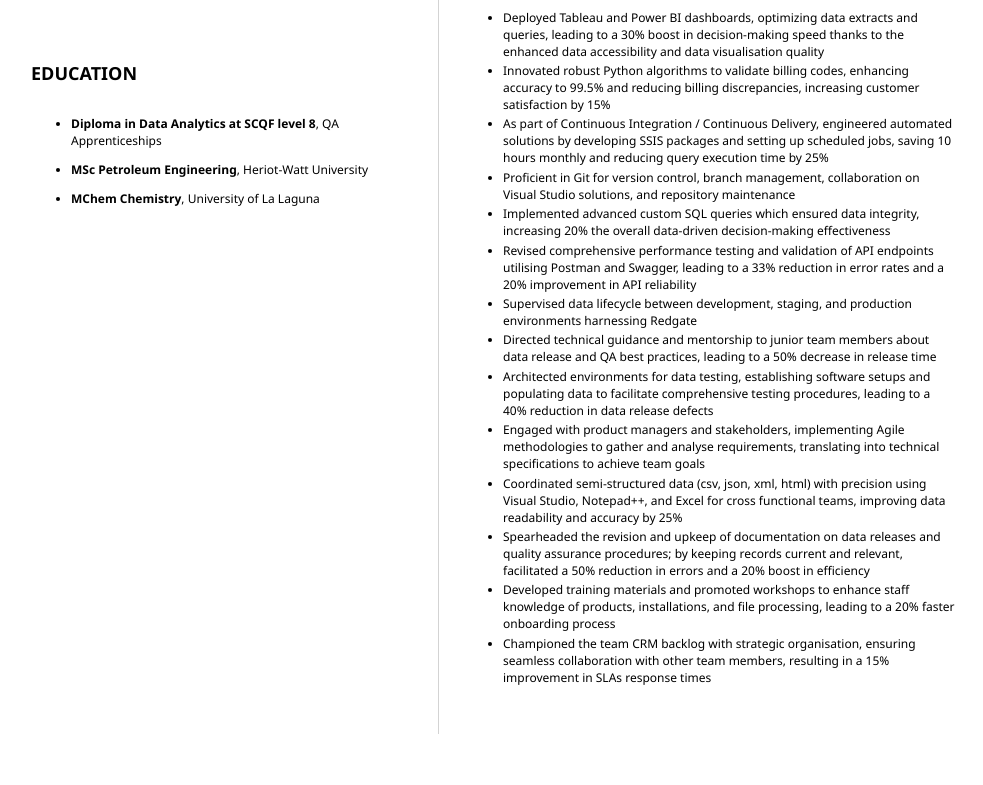
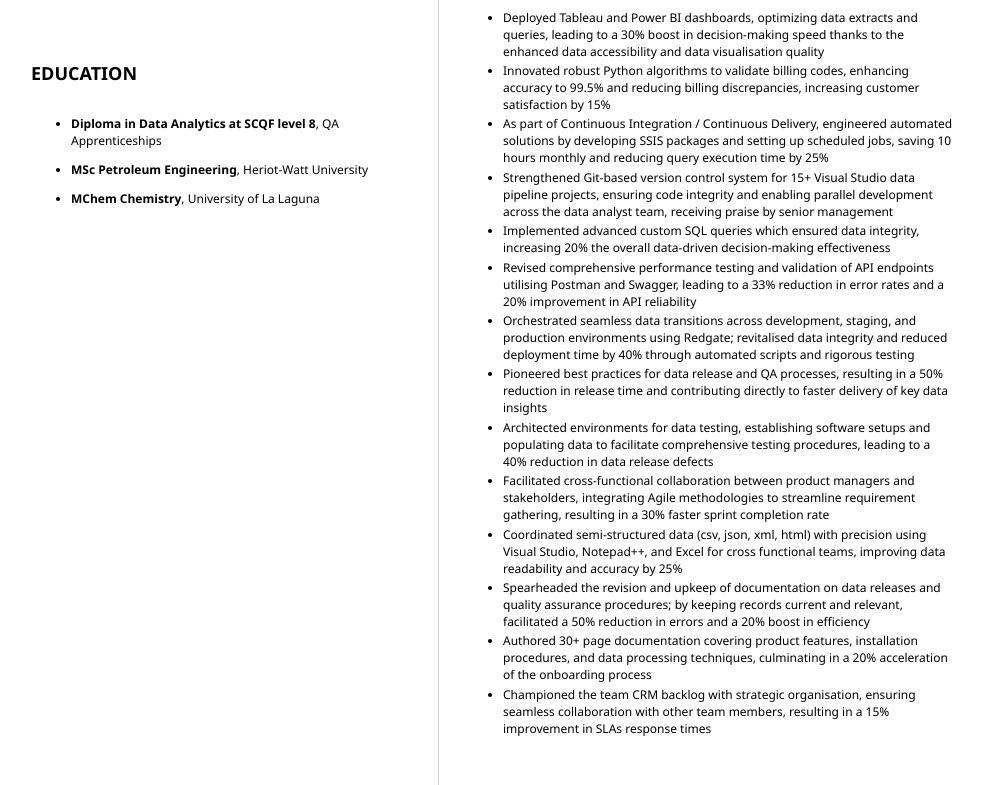
Before and after one commit to robercnaranjo/cv, a plain HTML site: page index.html in a window 1280 px wide. Shown: the part 746-1531 px from the top of the page, without its empty margins (153-1136 px from the left). Before the commit the page ends 1480 px from the top, so only its background shows below. Drawn offline with Linux system fonts and the light colour scheme.

Commit message:
Improvement to Craneware position

```diff
--- a/index.html
+++ b/index.html
@@ -145,8 +145,8 @@
                                 packages and setting up scheduled jobs, saving 10 hours monthly and reducing query execution time by 25%
                             </li>
                             <li>
-                                Proficient in Git for version control, branch management, collaboration on Visual Studio solutions, and
-                                repository maintenance
+                                Strengthened Git-based version control system for 15+ Visual Studio data pipeline projects,
+                                ensuring code integrity and enabling parallel development across the data analyst team, receiving praise by senior management
                             </li>
                             <li>
                                 Implemented advanced custom SQL queries which ensured data integrity, increasing 20% the overall
@@ -157,19 +157,20 @@
                                 leading to a 33% reduction in error rates and a 20% improvement in API reliability
                             </li>
                             <li>
-                                Supervised data lifecycle between development, staging, and production environments harnessing Redgate
+                                Orchestrated seamless data transitions across development, staging, and production environments using Redgate;
+                                revitalised data integrity and reduced deployment time by 40% through automated scripts and rigorous testing
                             </li>
                             <li>
-                                Directed technical guidance and mentorship to junior team members about data release and QA best practices,
-                                leading to a 50% decrease in release time
+                                Pioneered best practices for data release and QA processes,
+                                resulting in a 50% reduction in release time and contributing directly to faster delivery of key data insights
                             </li>
                             <li>
                                 Architected environments for data testing, establishing software setups and populating data to
                                 facilitate comprehensive testing procedures, leading to a 40% reduction in data release defects
                             </li>
                             <li>
-                                Engaged with product managers and stakeholders, implementing Agile methodologies to gather and analyse
-                                requirements, translating into technical specifications to achieve team goals
+                                Facilitated cross-functional collaboration between product managers and stakeholders,
+                                integrating Agile methodologies to streamline requirement gathering, resulting in a 30% faster sprint completion rate
                             </li>
                             <li>
                                 Coordinated semi-structured data (csv, json, xml, html) with precision using Visual Studio, Notepad++,
@@ -180,8 +181,8 @@
                                 by keeping records current and relevant, facilitated a 50% reduction in errors and a 20% boost in efficiency
                             </li>
                             <li>
-                                Developed training materials and promoted workshops to enhance staff knowledge of products, installations,
-                                and file processing, leading to a 20% faster onboarding process
+                                Authored 30+ page documentation covering product features, installation procedures, and data processing techniques,
+                                culminating in a 20% acceleration of the onboarding process
                             </li>
                             <li>
                                 Championed the team CRM backlog with strategic organisation, ensuring seamless collaboration with other team
```
